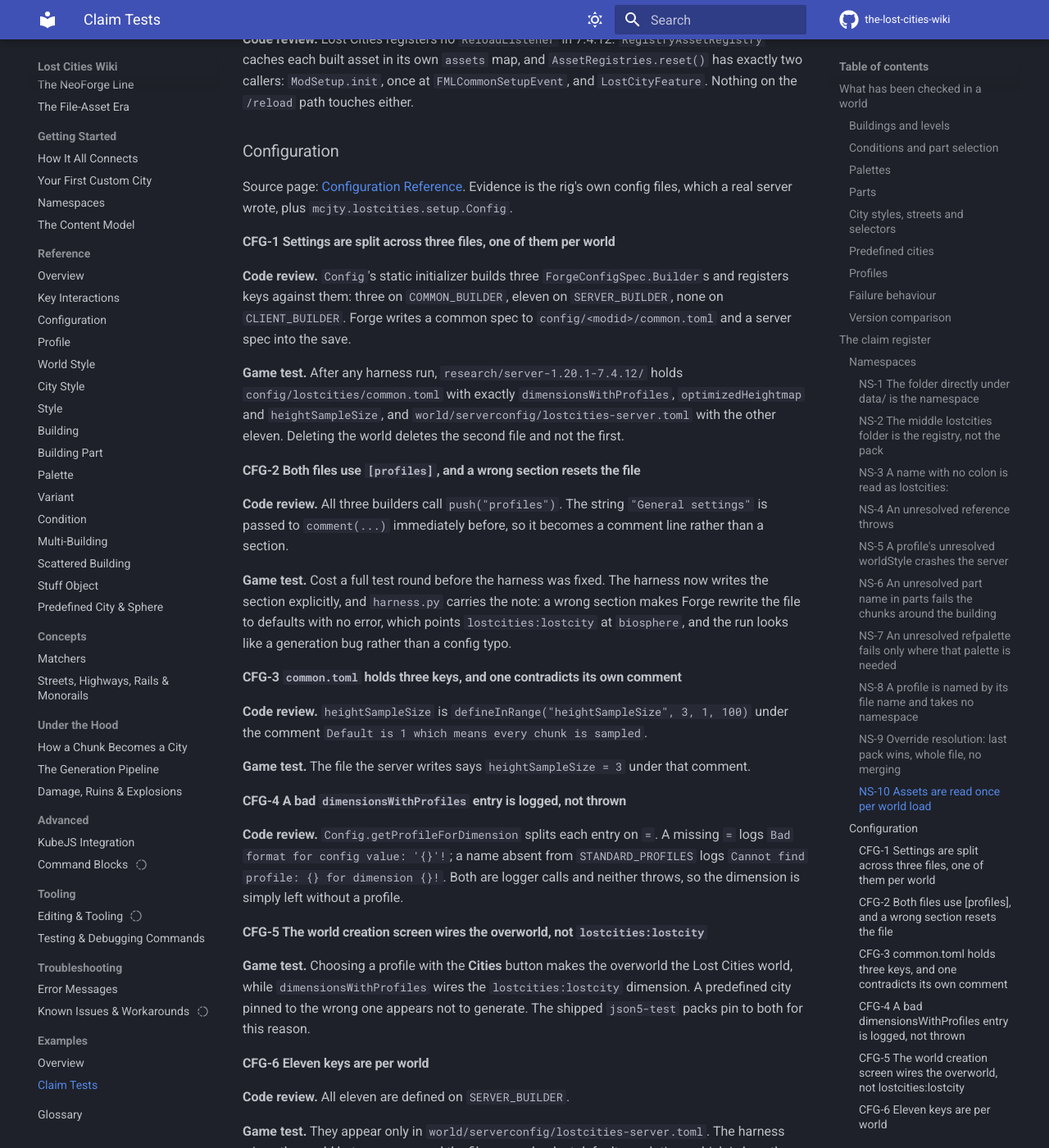
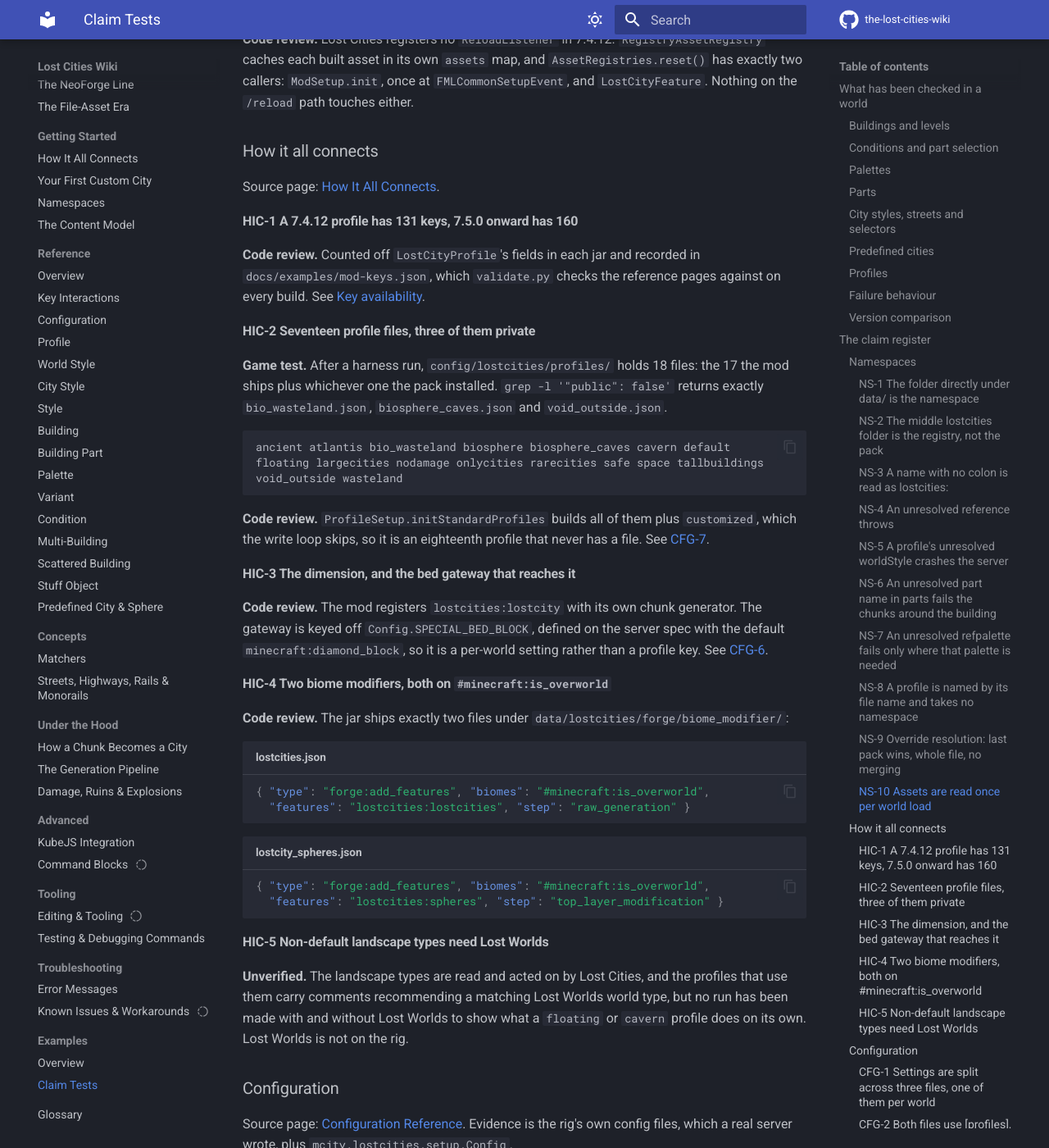
Before and after one commit to RinkyDinkyNooble/the-lost-cities-wiki, an MkDocs documentation site: the page built from docs/examples/claim-tests.md, in a window 1280 px wide and 1400 px high, scrolled down 9384 px. Shown: the whole window at 82% size. Built offline with MkDocs 1.6.1 and Material for MkDocs 9.7.7, drawn with Linux system fonts in a browser that asks for light colours; comment, search, counter and statistics services are not loaded.

Commit message:
Verify how-it-connects, and correct its TL;DR
The page opened by saying a wrong name anywhere in the chain "does not
crash anything. The content is never loaded." Same error as the
namespaces page had, from the same assumption.

Counts checked rather than repeated: 17 profile files, three of them
setting "public": false, and an eighteenth profile named customized that
the write loop skips so it never has a file. Two biome modifiers, both
on #minecraft:is_overworld, now with their features and generation steps.
The bed gateway's block is a per-world config key, so it points at the
new configuration page.

Landscape types needing Lost Worlds is marked unverified: that mod is not
on the rig and no run has been made without it.

Co-Authored-By: Claude Opus 5 <noreply@anthropic.com>

````diff
--- a/docs/examples/claim-tests.md
+++ b/docs/examples/claim-tests.md
@@ -281,6 +281,62 @@ load order.
 `AssetRegistries.reset()` has exactly two callers: `ModSetup.init`, once at
 `FMLCommonSetupEvent`, and `LostCityFeature`. Nothing on the `/reload` path
 touches either.
+
+### How it all connects
+
+Source page: [How It All Connects](../getting-started/how-it-connects.md).
+
+#### HIC-1 A 7.4.12 profile has 131 keys, 7.5.0 onward has 160 { #hic-1 }
+
+**Code review.** Counted off `LostCityProfile`'s fields in each jar and recorded in
+`docs/examples/mod-keys.json`, which `validate.py` checks the reference pages
+against on every build. See [Key availability](../versions/key-availability.md).
+
+#### HIC-2 Seventeen profile files, three of them private { #hic-2 }
+
+**Game test.** After a harness run, `config/lostcities/profiles/` holds 18 files:
+the 17 the mod ships plus whichever one the pack installed. `grep -l '"public":
+false'` returns exactly `bio_wasteland.json`, `biosphere_caves.json` and
+`void_outside.json`.
+
+```
+ancient atlantis bio_wasteland biosphere biosphere_caves cavern default
+floating largecities nodamage onlycities rarecities safe space tallbuildings
+void_outside wasteland
+```
+
+**Code review.** `ProfileSetup.initStandardProfiles` builds all of them plus
+`customized`, which the write loop skips, so it is an eighteenth profile that
+never has a file. See [CFG-7](#cfg-7).
+
+#### HIC-3 The dimension, and the bed gateway that reaches it { #hic-3 }
+
+**Code review.** The mod registers `lostcities:lostcity` with its own chunk
+generator. The gateway is keyed off `Config.SPECIAL_BED_BLOCK`, defined on the
+server spec with the default `minecraft:diamond_block`, so it is a per-world
+setting rather than a profile key. See [CFG-6](#cfg-6).
+
+#### HIC-4 Two biome modifiers, both on `#minecraft:is_overworld` { #hic-4 }
+
+**Code review.** The jar ships exactly two files under
+`data/lostcities/forge/biome_modifier/`:
+
+```json title="lostcities.json"
+{ "type": "forge:add_features", "biomes": "#minecraft:is_overworld",
+  "features": "lostcities:lostcities", "step": "raw_generation" }
+```
+
+```json title="lostcity_spheres.json"
+{ "type": "forge:add_features", "biomes": "#minecraft:is_overworld",
+  "features": "lostcities:spheres", "step": "top_layer_modification" }
+```
+
+#### HIC-5 Non-default landscape types need Lost Worlds { #hic-5 }
+
+**Unverified.** The landscape types are read and acted on by Lost Cities, and the
+profiles that use them carry comments recommending a matching Lost Worlds world
+type, but no run has been made with and without Lost Worlds to show what a
+`floating` or `cavern` profile does on its own. Lost Worlds is not on the rig.
 
 ### Configuration
 
--- a/docs/getting-started/how-it-connects.md
+++ b/docs/getting-started/how-it-connects.md
@@ -1,17 +1,21 @@
+---
+claims: verified
+---
+
 # How It All Connects
 
 !!! tip "TL;DR"
-    A dimension points at a **profile** (config). A profile picks a **world style** (datapack). A world style picks **city styles**, which pull in **buildings, parts, and palettes**. A wrong name anywhere along that chain does not crash anything. The content is never loaded.
+    A dimension points at a **profile** (config). A profile picks a **world style** (datapack). A world style picks **city styles**, which pull in **buildings, parts, and palettes**. A wrong name anywhere along that chain throws, and how badly depends on where in it you were. [game test](../examples/claim-tests.md#ns-4){.v .v-g} [code review](../examples/claim-tests.md#ns-4){.v .v-c}
 
-Asset files have no effect until the active profile references a world style that reaches them. This page documents that chain. The official documentation describes the asset types individually rather than the dependency between them.
+Asset files have no effect until the active profile references a world style that reaches them. This page documents that chain. The official documentation describes the asset types individually rather than the dependency between them. <!-- noclaim -->
 
 ## The three layers
 
 | Layer | Where it lives | What it does |
 |---|---|---|
-| **Content** | `data/<namespace>/lostcities/` | Your buildings, parts, palettes, city styles, world styles. Loaded as normal datapack JSON. See [Namespaces](namespaces.md#the-exact-folder-layout) for the exact layout. |
-| **Profile** | `config/lostcities/profiles/<name>.json` | Picks *one* world style. Also holds the behaviour settings: city frequency, building height, ruin damage, landscape type. 131 keys in 7.4.12, 160 from 7.5.0 onward. |
-| **Dimension wiring** | `config/lostcities/common.toml` | One line mapping a dimension to a profile by name. This is the actual switch. |
+| **Content** | `data/<namespace>/lostcities/` | Your buildings, parts, palettes, city styles, world styles. Loaded as normal datapack JSON. See [Namespaces](namespaces.md#the-exact-folder-layout) for the exact layout [game test](../examples/claim-tests.md#ns-2){.v .v-g} |
+| **Profile** | `config/lostcities/profiles/<name>.json` | Picks *one* world style. Also holds the behaviour settings: city frequency, building height, ruin damage, landscape type. 131 keys in 7.4.12, 160 from 7.5.0 onward [code review](../examples/claim-tests.md#hic-1){.v .v-c} |
+| **Dimension wiring** | `config/lostcities/common.toml` | One line mapping a dimension to a profile by name. This is the actual switch [code review](../examples/claim-tests.md#cfg-4){.v .v-c} |
 
 ```toml title="config/lostcities/common.toml"
 dimensionsWithProfiles = [
@@ -20,53 +24,65 @@ dimensionsWithProfiles = [
 ]
 ```
 
-Format: `<dimension id>=<profile name>`. Change this line and that dimension starts using a different profile, which points at a different world style, which pulls in different city styles, buildings, and palettes.
+Format: `<dimension id>=<profile name>`. Change this line and that dimension starts using a different profile, which points at a different world style, which pulls in different city styles, buildings, and palettes. See [Configuration](../reference/config.md#dimensionswithprofiles-in-detail) for what happens when either side is wrong. [code review](../examples/claim-tests.md#cfg-4){.v .v-c}
 
-**Full chain:**
+**Full chain:** <!-- noclaim -->
 
 ```
 dimension → profile (config) → world style name → World Style (datapack) → city styles → buildings, parts, palettes
 ```
 
-Everything left of "World Style" is config. Everything right of it is the content this wiki's reference section covers.
+Everything left of "World Style" is config. Everything right of it is the content this wiki's reference section covers. The profile's `worldStyle` value is the join, and it is the one reference in the chain that takes a namespace. [game test](../examples/claim-tests.md#ns-5){.v .v-g} [code review](../examples/claim-tests.md#ns-8){.v .v-c}
 
 !!! tip "Fastest way to test"
-    Copy an existing profile, change its `worldStyle` key, point `dimensionsWithProfiles` at your copy. No need to touch datapack content just to check the wiring works.
+    Copy an existing profile, change its `worldStyle` key, point `dimensionsWithProfiles` at your copy. No need to touch datapack content just to check the wiring works. <!-- noclaim -->
 
 ## Profiles: read the built-in ones first
 
-The mod writes its built-in profiles to `config/lostcities/profiles/`, 17 of them in 7.4.12, then reads back whatever is in that folder. They are not just examples, they are live files the mod ships and maintains.
+The mod writes its built-in profiles to `config/lostcities/profiles/`, 17 files in 7.4.12, then reads back whatever is in that folder. They are not just examples, they are live files the mod ships and maintains. [game test](../examples/claim-tests.md#hic-2){.v .v-g} [code review](../examples/claim-tests.md#hic-2){.v .v-c}
 
 !!! danger "Do not edit them in place, your changes will vanish"
-    That write happens on **every launch**, not just the first, and it overwrites unconditionally. Any edit to `wasteland.json`, `default.json`, or any other shipped profile is silently gone next time the game starts.
+    That write happens on **every launch**, not just the first, and it overwrites unconditionally. Any edit to `wasteland.json`, `default.json`, or any other shipped profile is silently gone next time the game starts. [code review](../examples/claim-tests.md#cfg-7){.v .v-c}
 
-    Files the mod does not ship are read and left alone, so **always use your own file name**. `/lostcities saveprofile <name>` is the intended way to get a fully populated starting point.
+    Files the mod does not ship are read and left alone, so **always use your own file name**. `/lostcities saveprofile <name>` is the intended way to get a fully populated starting point. [code review](../examples/claim-tests.md#cfg-7){.v .v-c}
+
+Four worth opening first, because each one changes something different: [game test](../examples/claim-tests.md#hic-2){.v .v-g}
 
 - **wasteland**: no water, high ruin chance
 - **atlantis**: drowned cities, sea level raised
 - **biosphere**: jungle in glass domes on barren land
-- **space**: glass bubbles floating in a void
+- **space**: glass bubbles floating in a void [game test](../examples/claim-tests.md#hic-2){.v .v-g}
 
-Three of the 17 are marked private (`public: false`) and do not appear in the in-game selector: `bio_wasteland` and `void_outside`, which only define what generates *outside* the glass spheres in sphere-based profiles, and `biosphere_caves`, which is a full profile that happens to be wired to a Lost Worlds dimension rather than chosen by hand. Build your own spheres profile and you will likely want a private outside-profile too.
+Three of the 17 set `"public": false` and do not appear in the in-game selector: `bio_wasteland` and `void_outside`, which only define what generates *outside* the glass spheres in sphere-based profiles, and `biosphere_caves`, which is a full profile wired to a Lost Worlds dimension rather than chosen by hand. A spheres profile of your own will likely want a private outside-profile too. [game test](../examples/claim-tests.md#hic-2){.v .v-g}
+
+!!! note "An eighteenth profile exists with no file"
+    `customized` is a standard profile the write loop skips, so it never appears in the folder while still being a name `dimensionsWithProfiles` accepts. It is what the world creation screen's customise button writes into. [code review](../examples/claim-tests.md#cfg-7){.v .v-c} [game test](../examples/claim-tests.md#hic-2){.v .v-g}
 
 ## Attaching to a world: two options
 
 === "Dedicated dimension"
 
-    The mod ships `lostcities:lostcity`, its own dimension with a custom chunk generator. Clean if you want cities in a separate world.
+    The mod ships `lostcities:lostcity`, its own dimension with a custom chunk generator. Clean if you want cities in a separate world. [code review](../examples/claim-tests.md#hic-3){.v .v-c}
 
-    **Getting players in and out**: the mod includes its own two-way gateway, no portal item or command needed. A bed matching a specific block set in the mod's own config (not a profile key), surrounded by skull blocks on both sides and both far corners (any skull type), works as a sleep-to-teleport gateway. Sleeping in it while in the Lost Cities dimension sends you to the Overworld; sleeping in it anywhere else sends you into the Lost Cities dimension (which must already be loaded on the server). This is a real, shipped mechanic, not something you need to build yourself, just place the bed and skulls.
+    **Getting players in and out**: the mod includes its own two-way gateway, no portal item or command needed. A bed sitting on the block named by `specialBedBlock`, surrounded by skull blocks on both sides and both far corners (any skull type), works as a sleep-to-teleport gateway. Sleeping in it while in the Lost Cities dimension sends you to the Overworld; sleeping in it anywhere else sends you into the Lost Cities dimension, which must already be loaded on the server. That block is [a per-world config key](../reference/config.md#lostcities-servertoml), not a profile key, and it defaults to `minecraft:diamond_block`. [code review](../examples/claim-tests.md#hic-3){.v .v-c}
 
 === "Inject into the existing world"
 
-    Two Forge biome modifiers ship with the mod, adding Lost Cities generation as a **feature** to any `#minecraft:is_overworld` biome. No custom dimension needed. This is almost certainly what you want if the goal is "ruined cities in my normal world," not "a separate dimension players travel to."
+    Two Forge biome modifiers ship with the mod, each adding a Lost Cities feature to every biome in `#minecraft:is_overworld`. No custom dimension needed. This is almost certainly what you want if the goal is "ruined cities in my normal world" rather than "a separate dimension players travel to". [code review](../examples/claim-tests.md#hic-4){.v .v-c}
+
+    | Modifier | Feature | Generation step |
+    |---|---|---|
+    | `lostcities:lostcities` | `lostcities:lostcities` | `raw_generation` |
+    | `lostcities:lostcity_spheres` | `lostcities:spheres` | `top_layer_modification` |
+    [code review](../examples/claim-tests.md#hic-4){.v .v-c}
 
 ## Landscape type needs a matching terrain mod
 
-A profile's landscape type (`floating`, `space`, `cavern`, ...) expects matching terrain underneath it, and the mod does not generate that terrain itself. That is **Lost Worlds**, a separate mod by the same author. Want anything but the default landscape? Plan on pairing both mods.
+A profile's landscape type (`floating`, `space`, `cavern`, and the rest) expects matching terrain underneath it, and the mod does not generate that terrain itself. That is **Lost Worlds**, a separate mod by the same author. Anything but the default landscape means pairing both mods. [unverified](../examples/claim-tests.md#hic-5){.v .v-u}
 
 ## See also
 
+- [Configuration](../reference/config.md) for the three files these settings are split across
 - [Your First Custom City](first-city.md) for the whole chain above, built one file at a time
-- [Namespaces](namespaces.md) for how names like `worldStyle` actually resolve, and a real gotcha with KubeJS
-- [Glossary](../glossary.md) for quick definitions of any term above
+- [Namespaces](namespaces.md) for how a name like `worldStyle` actually resolves
+- [Glossary](../glossary.md) for quick definitions of any term above <!-- noclaim -->
````
